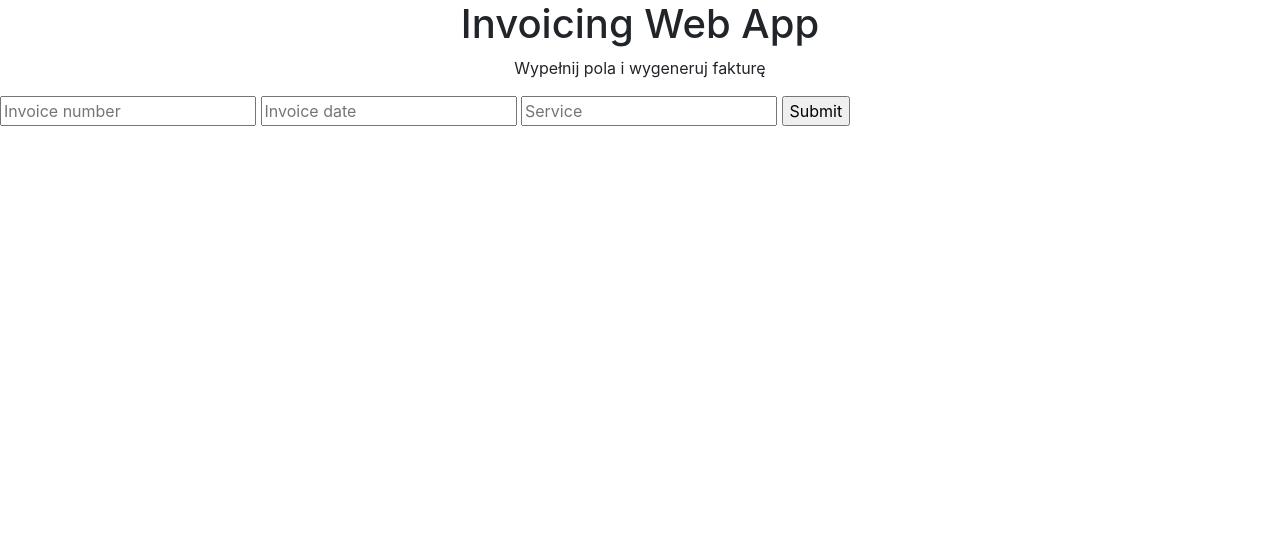
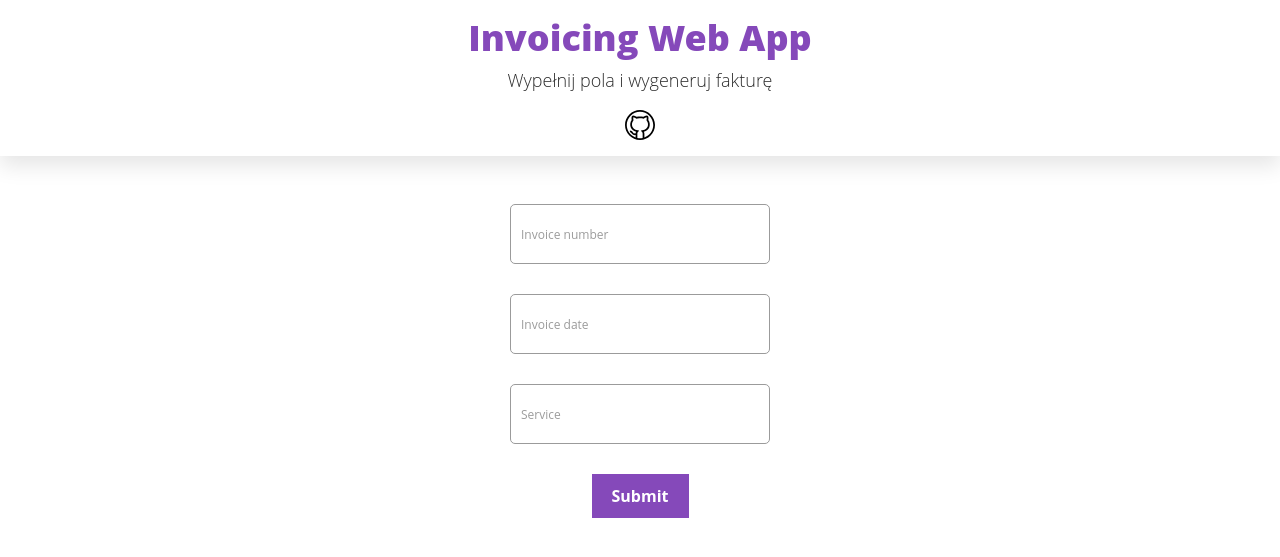
Before and after one commit to aspineon/invoicing-app, a Flask app: page / in a window 1280 px wide. Shown: the top 557 px of the page. Run offline with Flask 2, Linux system fonts and the light colour scheme; some libraries are stand-ins or nearby versions.

Commit message:
Statics and styles

```diff
--- a/app/static/style.css
+++ b/app/static/style.css
@@ -0,0 +1,80 @@
+
+@font-face {
+	font-family: 'Open Sans';
+	src: 'https://fonts.googleapis.com/css?family=Open+Sans:300,400,700,800&display=swap'
+}
+
+:root{
+	--font: 'Open Sans', sans-serif;
+	--main-color: #8549ba;
+	--black: #2c2c2c;
+	--gray: #9b9b9b;
+}
+
+body{
+	font-family: var(--font)
+}
+
+h1{
+	font-size: 36px;
+	font-weight: 800;
+	color: var(--main-color)
+}
+
+p{
+	font-size: 18px;
+	font-weight: 300
+}
+
+/* HEADER */
+.header{
+	box-shadow: 0 10px 20px rgba(0, 0, 0, 0.1)
+}
+.header p{
+	color: var(--black)
+}
+
+.header img{
+	width: 30px;
+	height: auto;
+}
+
+/* FORM */
+.input{
+	margin: 30px 0;
+}
+
+.input input{
+	width: 100%;
+	border: 1px solid var(--gray);
+	border-radius: 5px;
+	padding: 10px;
+	font-size: 12px;
+	color: var(--gray);
+	height: 60px;
+}
+
+.input input:focus{
+	outline: none;
+	border: 1px solid var(--main-color);
+	box-shadow: none;
+}
+
+.input input::placeholder{
+	color: var(--gray);
+	font-size: 12px;
+}
+
+.submit input{
+	background: var(--main-color);
+	color: #fff;
+	font-size: 16px;
+	font-weight: 700;
+	border: none;
+	padding: 10px 20px;
+	transition: .3s all ease
+}
+
+.submit input:hover{
+	box-shadow: 0 10px 10px rgba(0, 0, 0, 0.1)
+}
--- a/app/templates/base.html
+++ b/app/templates/base.html
@@ -17,9 +17,10 @@
 
 <body>
 	<div class="container-fluid px-0">
-		<div class="col-12 text-center">
+		<div class="col-12 text-center header py-3 mb-5">
 			<h1>Invoicing Web App</h1>
 			<p>Wypełnij pola i wygeneruj fakturę</p>
+			<a target="_blank" href="https://github.com/bigeyedes/invoicing-app"><img src="{{ url_for('static', filename='images/github.svg') }}" alt=""></a>
 		</div>
 
 		{% block content %}
--- a/app/templates/index.html
+++ b/app/templates/index.html
@@ -1,11 +1,22 @@
 {% extends "base.html" %}
 	{% block content %}
+	<div class="form-container col-3 mx-auto">
+		<form action="{{ url_for('submit') }}" method="post">
+			<div class="col-12 text-center input">
+				<input name="invoice_number" placeholder="Invoice number">
+			</div>
 
-			<form action="{{ url_for('submit') }}" method="post">
-				<input name="invoice_number" placeholder="Invoice number">
+			<div class="col-12 text-center input">
 				<input name="invoice_date" placeholder="Invoice date">
+			</div>
+
+			<div class="col-12 text-center input">
 				<input name="service_delivered" placeholder="Service">
+			</div>
+			<div class="col-12 text-center submit">
 				<input type="submit">
-			</form>
+			</div>
 
+		</form>
+	</div>
 	{% endblock %}
```
Also changed, not shown: app/static/images/github.svg (added).
